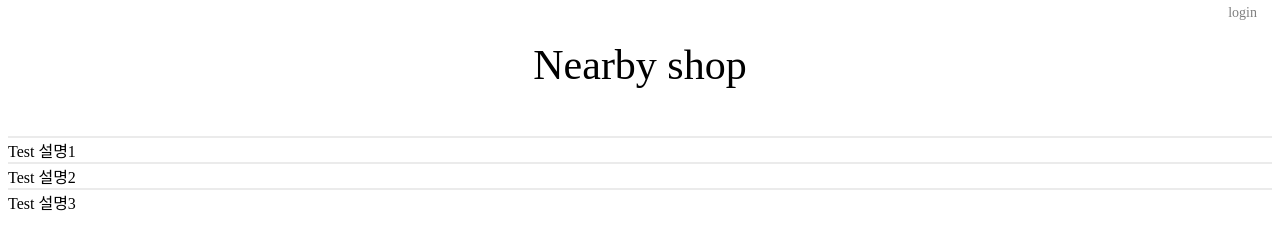
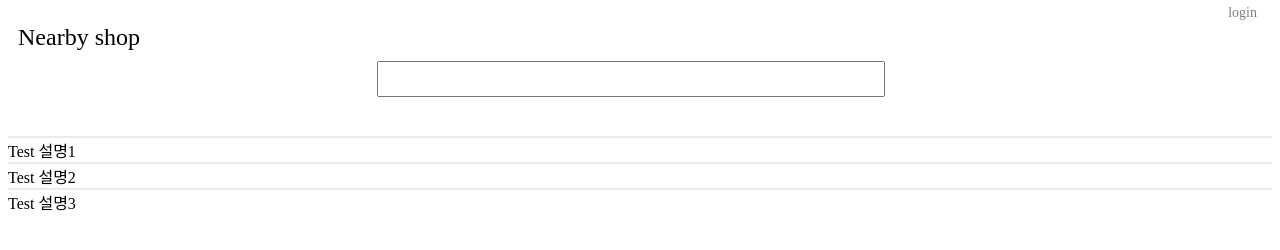
Before and after one commit to runnable013/nearbyShop, a plain HTML site: page index.html in a window 1280 px wide. Drawn offline with Linux system fonts and the light colour scheme.

Commit message:
logo search UI 수정

```diff
--- a/css/index.css
+++ b/css/index.css
@@ -34,29 +34,27 @@ a {
     /* border: 1px solid red; */
 }
 
-.logo {
+/* .logo { */
     /* 레이아웃 */
-    line-height: 90%;
+    /* line-height: 90%; */
 
     /* 가운데 정렬 */
-    margin: auto;
+    /* margin: auto;
 
     font-size: 42px;
     color: black;
 
-    display: inline;
+    display: inline; */
 
     /* border: 1px solid red; */
-}
+/* } */
 
 .search {
     width: 100%;
     margin-right: 160px;
 
     /* 가운데 정렬 */
-    /* display: flex; */
-
-    display: none;
+    display: flex;
 
     /* border: 1px solid red; */
 }
--- a/index.html
+++ b/index.html
@@ -21,7 +21,7 @@
     </header>
 
     <nav class="logo-search" onmouseover="disSearch()" onmouseout="onLogo()">
-        <div id="logo" class="logo">Nearby shop</div>
+        <!-- <div id="logo" class="logo">Nearby shop</div> -->
         <div id="search" class="search">
             <div class="sub-logo">Nearby shop</div>
             <input class="search-bar" type="text" onkeypress="if(event.keyCode==13) {onSearch(); return false;}">
```
